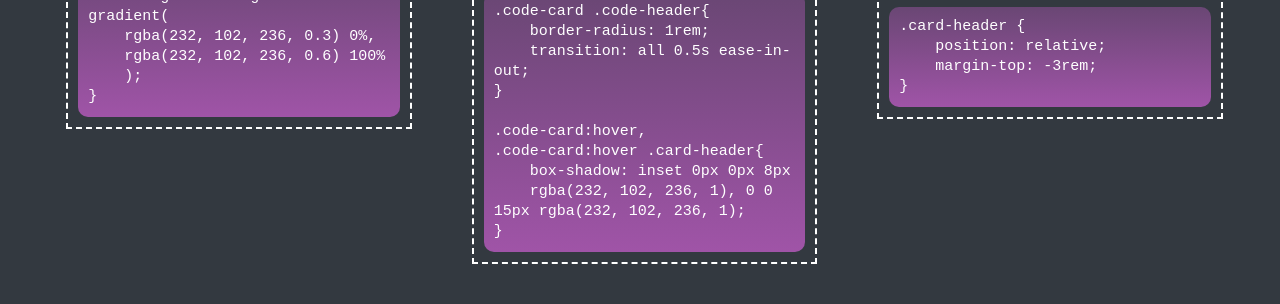
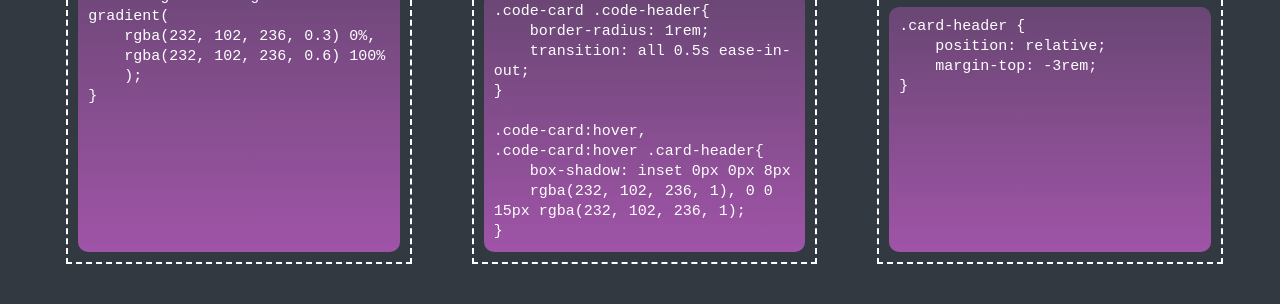
Before and after one commit to TechnoPrep/nwe-du-hw-adv-css, a plain HTML site: page index.html in a window 1280 px wide. Shown: the part 597-901 px from the top of the page. Drawn offline with Linux system fonts and the light colour scheme.

Commit message:
Addition: Added min-height:100% to .code-card

```diff
--- a/assets/css/style.css
+++ b/assets/css/style.css
@@ -75,6 +75,7 @@ header p{
     border: .2rem dashed var(--color-white);
     position: relative;
     z-index: 1;
+    min-height: 100%;
 }
 
 .card-header {
@@ -91,7 +92,6 @@ header p{
 }
 
 .code-card .code-header{
-    position: relative;
     border-color: var(--color-white);
     border-radius: 1rem;
     transition: all 0.5s ease-in-out;
@@ -107,6 +107,7 @@ header p{
     );
     border-radius: 1rem;
     padding: 1rem;
+    flex-grow: 1;
 }
 
 
@@ -146,3 +147,5 @@ header p{
 }
 
 /* https://codepen.io/thomas-eilermann/pen/grjEjE */
+
+/* https://www.w3docs.com/snippets/css/how-to-wrap-text-in-a-pre-tag-with-css.html */
```
